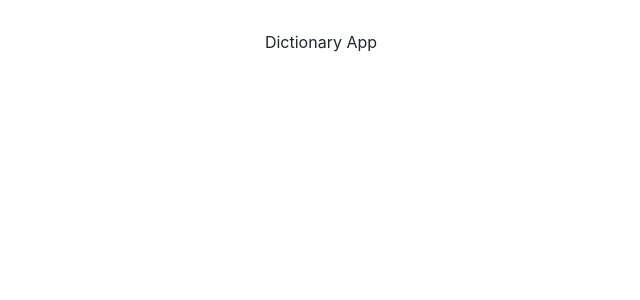
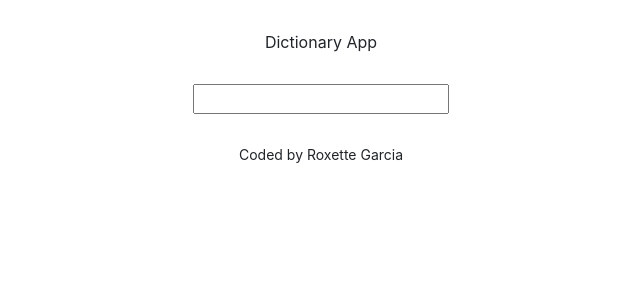
Before and after one commit to heyroxette/dictionary-project-react, a React (Create React App) app: page / in a window 1280 px wide. Shown: the top 300 px of the page, without its empty margins (319-959 px from the left). Built offline with nearby package versions, Linux system fonts and the light colour scheme.

Commit message:
Added Dictionary.js & Dicitonary.css

```diff
--- a/src/App.css
+++ b/src/App.css
@@ -1,4 +1,8 @@
-.App header {
+.App {
   text-align: center;
   margin: 30px 0;
 }
+
+.App-footer {
+  margin: 30px 0;
+}
--- a/src/App.js
+++ b/src/App.js
@@ -1,12 +1,19 @@
+import './App.css';
+import Dictionary from "./Dictionary";
 
-import './App.css';
 
 export default function App() {
   return (
     <div className="App">
-      <header className="App-header">
-        Dictionary App
-      </header>
+      <div className="container">
+        <header className="App-header"> Dictionary App </header>
+        <main>
+          <Dictionary />
+        </main>
+        <small>
+          <footer className="App-footer"> Coded by Roxette Garcia</footer>
+        </small>
+      </div>
     </div>
   );
 }
--- /dev/null
+++ b/src/Dictionary.css
@@ -0,0 +1,3 @@
+.Dictionary {
+  margin-top: 30px;
+}
--- /dev/null
+++ b/src/Dictionary.js
@@ -0,0 +1,22 @@
+import React, { useState } from "react";
+import "./Dictionary.css";
+
+export default function Dictionary() {
+  let [keyword, setKeyword] = useState (" ");
+
+  function search(event) {
+    event.preventDefault();
+    alert(`Searching for ${keyword}`);
+  }
+
+  function handleKeywordChange(event) {
+    setKeyword(event.target.value);
+
+  }
+
+  return <div className="Dictionary">
+    <form onSubmit={search}>
+      <input type="search" onChange={handleKeywordChange}/>
+    </form>
+    </div>;
+}
```
